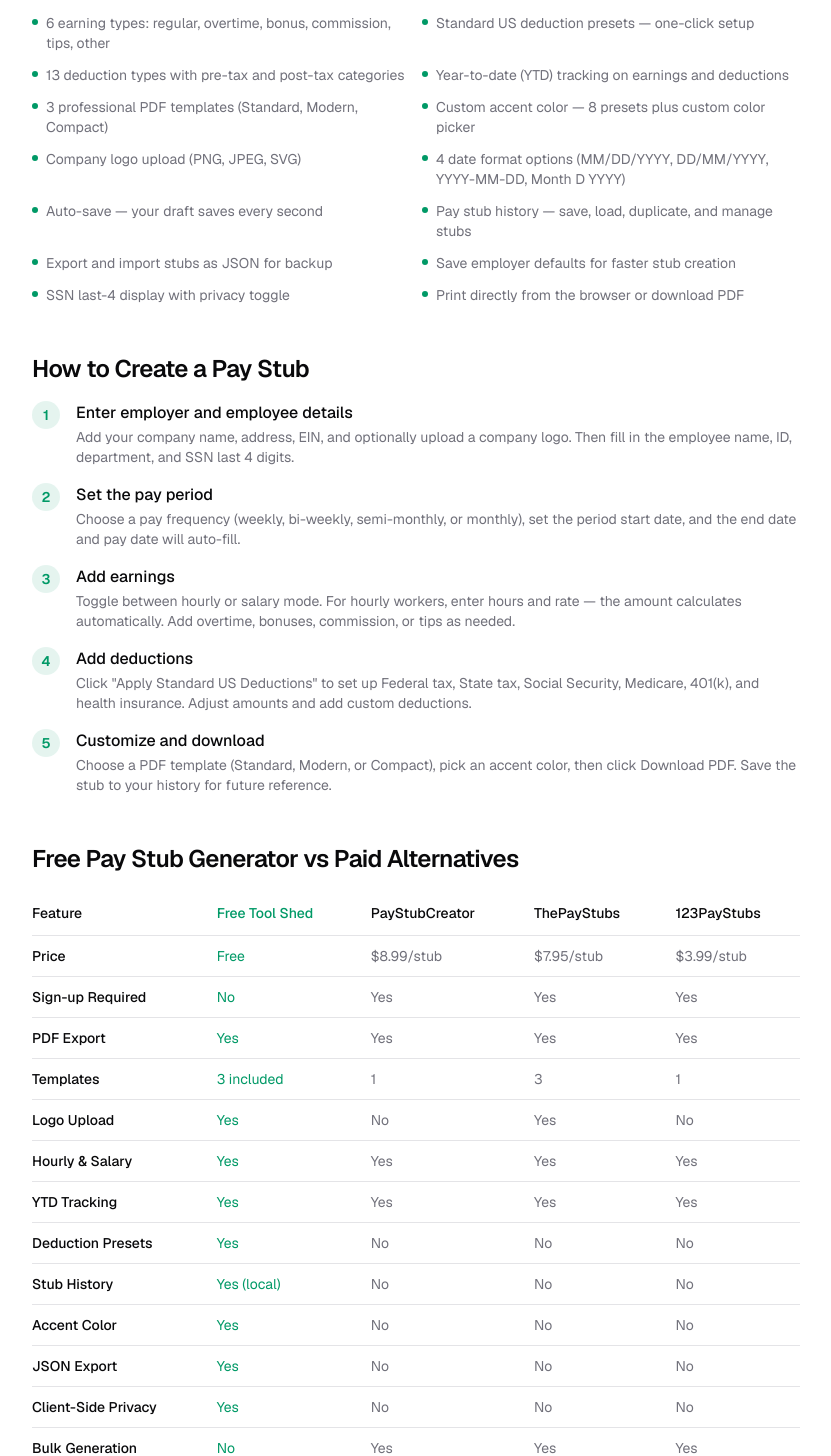
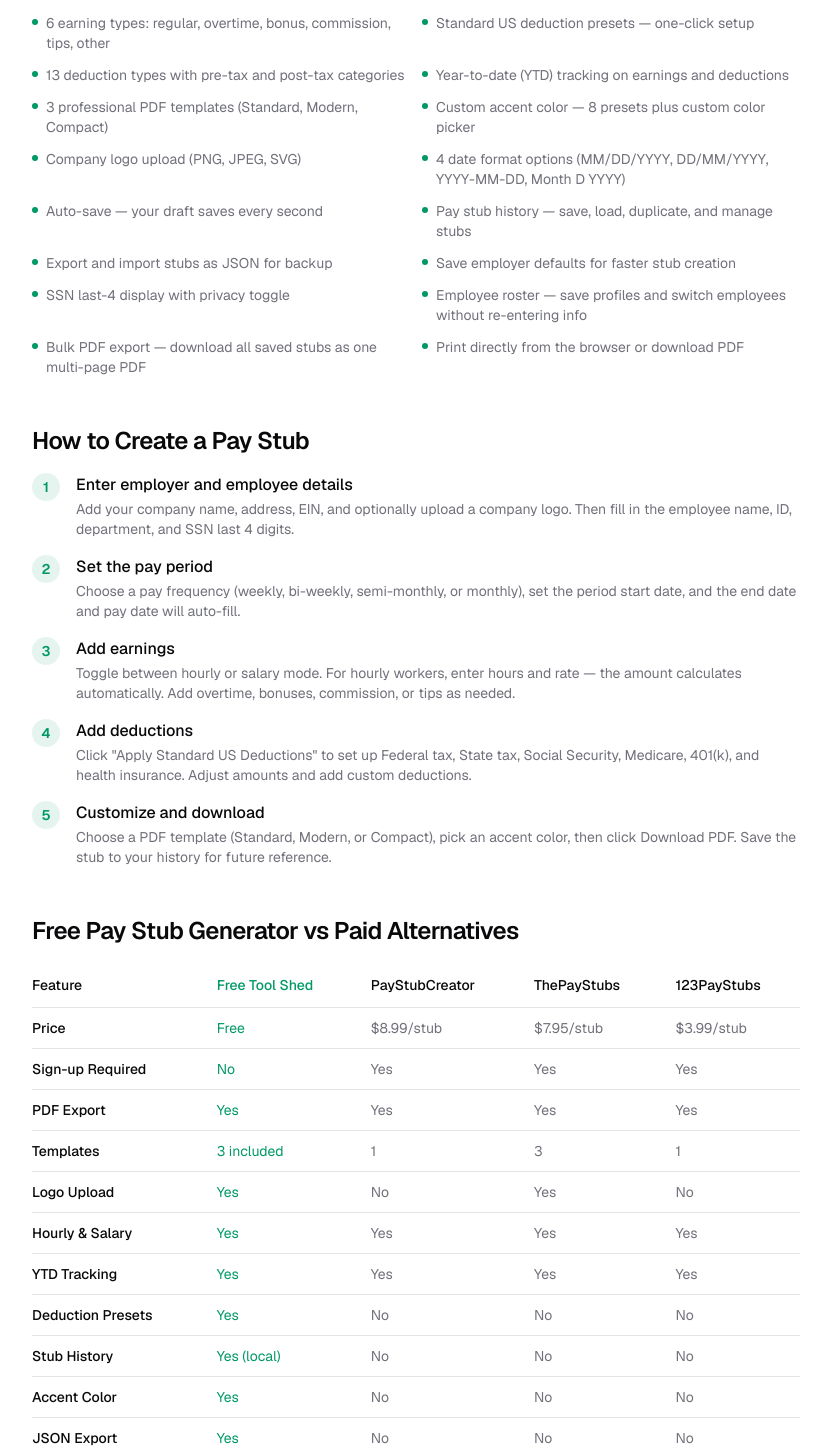
Before and after one commit to diegofivefive/freetoolshed, a Next.js app: page /tools/pay-stub-generator in a window 1280 px wide. Shown: the part 2058-3514 px from the top of the page, without its empty margins (0-831 px from the left). Built offline with nearby package versions, Linux system fonts and the light colour scheme; no server answers.

Commit message:
stub fix

```diff
--- a/src/app/tools/pay-stub-generator/_components/seo-content.tsx
+++ b/src/app/tools/pay-stub-generator/_components/seo-content.tsx
@@ -40,6 +40,8 @@
             "Export and import stubs as JSON for backup",
             "Save employer defaults for faster stub creation",
             "SSN last-4 display with privacy toggle",
+            "Employee roster — save profiles and switch employees without re-entering info",
+            "Bulk PDF export — download all saved stubs as one multi-page PDF",
             "Print directly from the browser or download PDF",
           ].map((feature) => (
             <li key={feature} className="flex items-start gap-2">
@@ -125,7 +127,8 @@
                 ["Accent Color", "Yes", "No", "No", "No"],
                 ["JSON Export", "Yes", "No", "No", "No"],
                 ["Client-Side Privacy", "Yes", "No", "No", "No"],
-                ["Bulk Generation", "No", "Yes", "Yes", "Yes"],
+                ["Bulk PDF Export", "Yes", "Yes", "Yes", "Yes"],
+                ["Employee Roster", "Yes", "No", "No", "No"],
               ].map(([feature, fts, psc, tps, ops]) => (
                 <tr key={feature}>
                   <td className="py-2.5 pr-4 font-medium">{feature}</td>
@@ -182,7 +185,7 @@
             },
             {
               q: "Can I save and reuse pay stubs?",
-              a: "Yes. Your current draft auto-saves every second. You can also save completed stubs to a history panel, then load or duplicate them for future pay periods. Duplicating resets current amounts but preserves employee info, deductions, and YTD values.",
+              a: "Yes. Your current draft auto-saves every second. Save completed stubs to a history panel, then load or duplicate them for future pay periods. You can also save employee profiles to a roster — select an employee and their info and deduction structure pre-fill instantly, so you only enter what changes each period.",
             },
             {
               q: "Can I add my company logo?",
```
